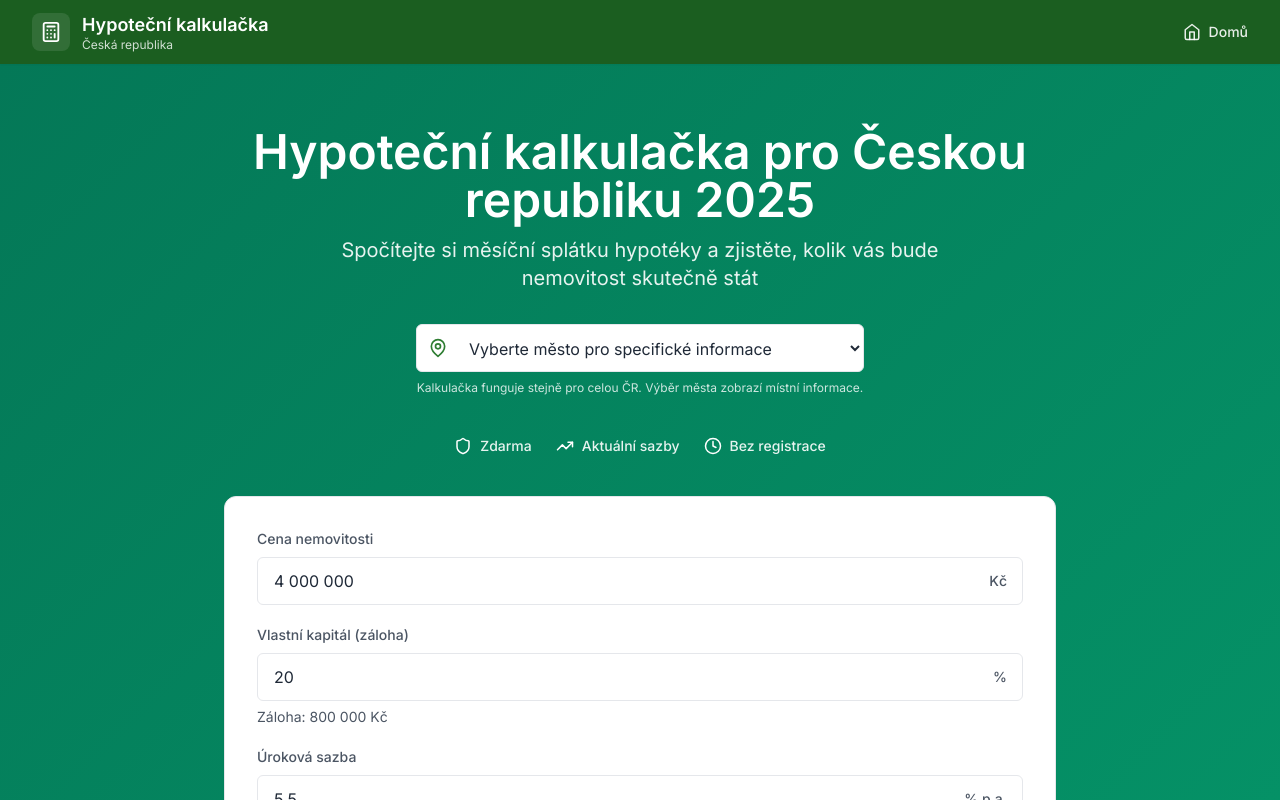
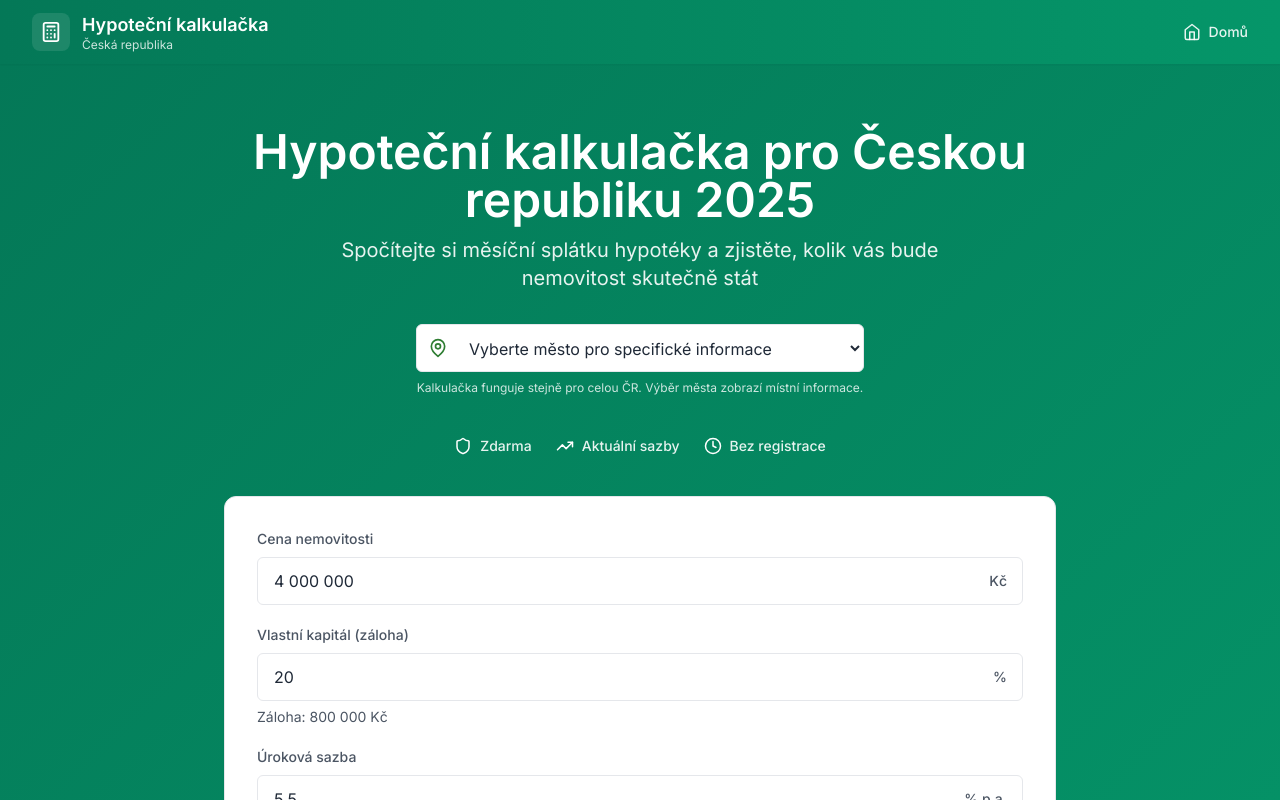
Before and after one commit to martingalmarino/MortgageCalc, a Next.js app: page / in a window 1280 px wide. Shown: the top 800 px of the page. Built offline with nearby package versions, Linux system fonts and the light colour scheme.

Commit message:
Aplicar gradiente verde coordinado a header y footer

```diff
--- a/components/Header.tsx
+++ b/components/Header.tsx
@@ -4,7 +4,7 @@ import { Home, Calculator } from 'lucide-react';
 
 export default function Header() {
   return (
-    <header className="bg-navBg sticky top-0 z-50 shadow-sm">
+    <header className="sticky top-0 z-50 shadow-sm" style={{ background: 'linear-gradient(90deg, #047857 0%, #059669 100%)' }}>
       <div className="max-w-7xl mx-auto px-4 sm:px-6 lg:px-8">
         <div className="flex items-center justify-between h-16">
           {/* Logo */}
--- a/pages/cz/hypotecni-kalkulacka/[city].tsx
+++ b/pages/cz/hypotecni-kalkulacka/[city].tsx
@@ -97,7 +97,7 @@ export default function CityPage({ city, otherCities, referenceRate }: CityPageP
         </div>
 
         {/* Footer */}
-        <footer className="bg-navBg border-t border-primary/20 py-8 mt-16">
+        <footer className="border-t border-white/10 py-8 mt-16" style={{ background: 'linear-gradient(90deg, #047857 0%, #059669 100%)' }}>
           <div className="max-w-4xl mx-auto px-4 sm:px-6 lg:px-8">
             <div className="text-center">
               <h3 className="text-lg font-semibold text-white mb-2">Hypoteční kalkulačka ČR</h3>
--- a/pages/index.tsx
+++ b/pages/index.tsx
@@ -86,7 +86,7 @@ export default function Home({ referenceRate }: HomeProps) {
         </div>
 
         {/* Footer */}
-        <footer className="bg-navBg border-t border-primary/20 py-8 mt-16">
+        <footer className="border-t border-white/10 py-8 mt-16" style={{ background: 'linear-gradient(90deg, #047857 0%, #059669 100%)' }}>
           <div className="max-w-4xl mx-auto px-4 sm:px-6 lg:px-8">
             <div className="text-center">
               <h3 className="text-lg font-semibold text-white mb-2">Hypoteční kalkulačka ČR</h3>
```
